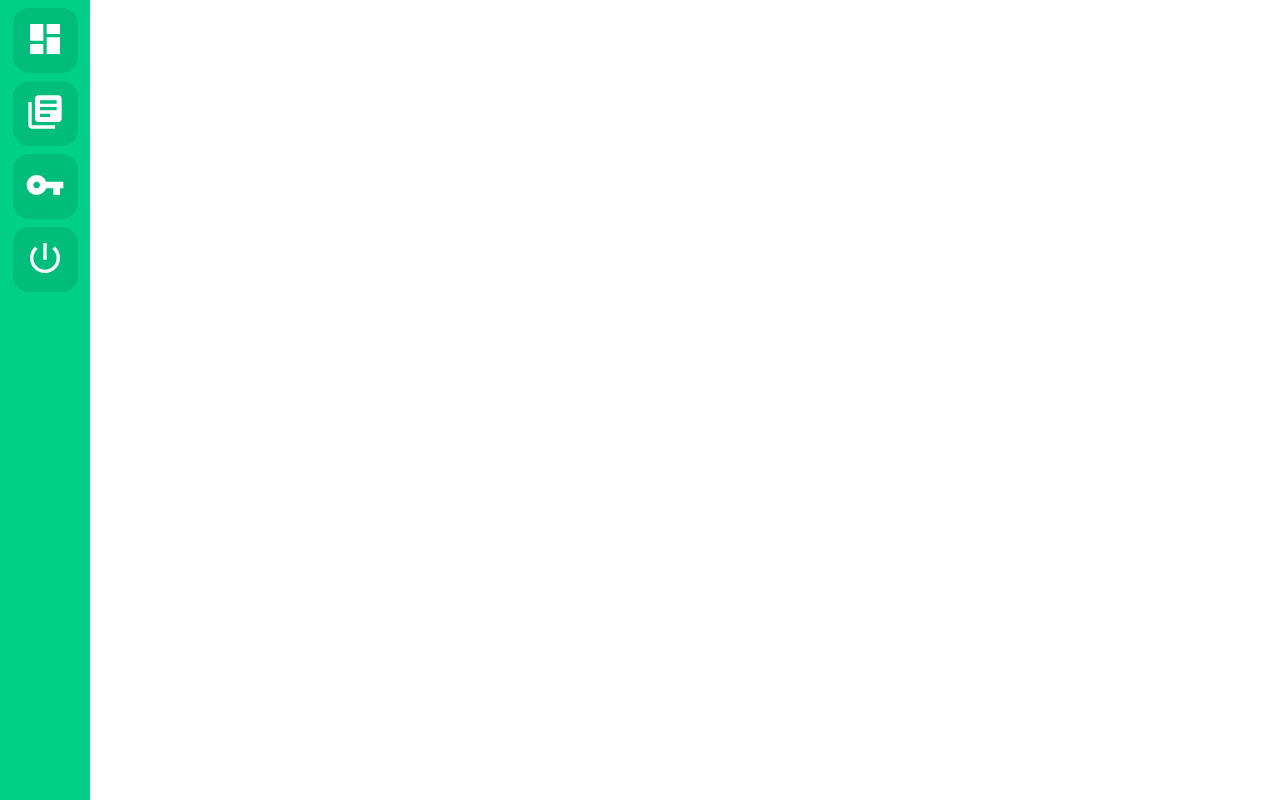
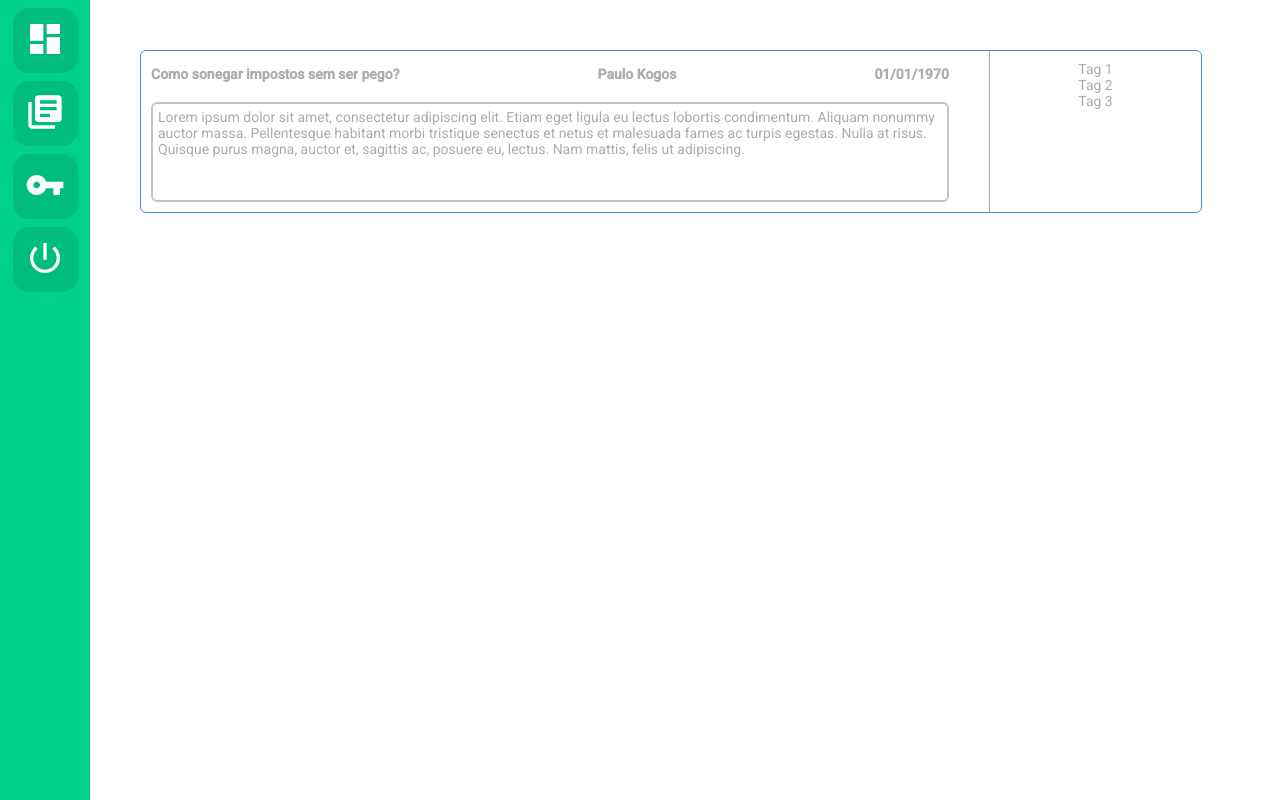
Before and after one commit to GioF/Tubiba-front, a React (Create React App) app: page /dashboard in a window 1280 px wide. Built offline with nearby package versions, Linux system fonts and the light colour scheme.

Commit message:
done main exercise listing component

```diff
--- /dev/null
+++ b/src/components/Exercises/index.js
@@ -0,0 +1,35 @@
+import React from 'react';
+
+import { Container, Card, MainContent, ExerciseHeader, Primer, Tags } from './styles';
+
+export default function Exercises() {
+  return (
+    <Container>
+      <Card>
+        <MainContent>
+          <ExerciseHeader>
+            <h1>
+              Como sonegar impostos sem ser pego?
+            </h1>
+            <h2>
+              Paulo Kogos
+            </h2>
+            <h2>
+              01/01/1970
+            </h2>
+          </ExerciseHeader>
+          <Primer>
+            Lorem ipsum dolor sit amet, consectetur adipiscing elit. Etiam eget ligula eu lectus lobortis condimentum. Aliquam nonummy auctor massa. Pellentesque habitant morbi tristique senectus et netus et malesuada fames ac turpis egestas. Nulla at risus. Quisque purus magna, auctor et, sagittis ac, posuere eu, lectus. Nam mattis, felis ut adipiscing.
+          </Primer>
+        </MainContent>
+        <Tags>
+          <ul>
+            <li>Tag 1</li>
+            <li>Tag 2</li>
+            <li>Tag 3</li>
+          </ul>
+        </Tags>
+      </Card>
+    </Container>
+  );
+}
--- /dev/null
+++ b/src/components/Exercises/styles.js
@@ -0,0 +1,65 @@
+import styled from 'styled-components';
+
+export const Container = styled.div`
+  border: 1px solid #4287F5;
+  border-radius: 6px;
+  width:90%;
+`;
+
+export const Card = styled.div`
+  display: flex;
+`;
+
+export const MainContent = styled.div`
+  padding: 10px;
+  max-width: 80%;
+`;
+
+export const ExerciseHeader = styled.div`
+  margin: 5px 30px 20px 0px;
+
+  display: flex;
+  flex-direction: row;
+  justify-content: space-between;
+
+  h1 {
+    font-size: 14px;
+  }
+
+  h2 {
+    font-size: 14px;
+  }
+
+`;
+
+export const Primer = styled.div`
+  padding: 5px;
+
+  margin-right: 30px;
+
+  border: 2px solid #C4C4C4;
+  border-radius: 6px;
+
+  height: 100px;
+  overflow: hidden;
+`;
+
+export const Tags = styled.div`
+  padding: 10px 0px;
+
+  border-left: 1px solid #acacac;
+
+  display: flex;
+  flex-direction: row;
+
+  width: 100%;
+  max-width: 20%;
+
+  text-align: center;
+
+  ul {
+
+    margin: 0 auto;
+  }
+
+`;
--- a/src/pages/Dashboard/index.js
+++ b/src/pages/Dashboard/index.js
@@ -4,6 +4,9 @@ import { MdLibraryBooks, MdDashboard, MdPowerSettingsNew, MdVpnKey } from 'react
 
 import { Container, Sidebar, Content } from './styles';
 import Routes from './routes';
+
+//TEMP
+import Exercises from '../../components/Exercises';
 
 export default function Dashboard() {
   return (
@@ -15,6 +18,7 @@ export default function Dashboard() {
         <button> <MdPowerSettingsNew  size={40} color="#fff" /> </button>
       </Sidebar>
       <Content>
+        <Exercises></Exercises>
         <Routes/>
       </Content>
     </Container>
--- a/src/pages/Dashboard/routes.js
+++ b/src/pages/Dashboard/routes.js
@@ -5,7 +5,7 @@ import { Switch, Route } from 'react-router-dom';
 export default function Routes(){
   return (
     <Switch>
-      <Route />
+      <Route path="/dashboard/exercises" component="" />
       <Route />
       <Route />
     </Switch>
```
